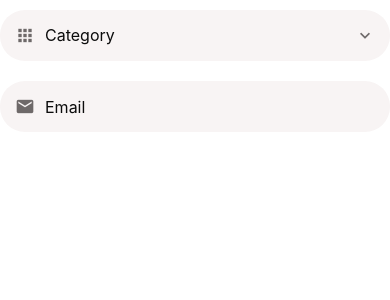
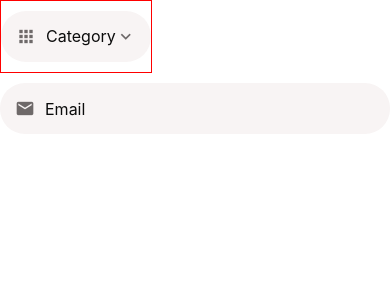
Before and after one commit to jehadabuawwad/done-with-it, a React Native app: screen / in a window 390 px wide. Shown: the top 300 px of the page. Built offline with nearby package versions, Linux system fonts and the light colour scheme.

Commit message:
feat : picker modal added

```diff
--- a/app/components/AppPicker.tsx
+++ b/app/components/AppPicker.tsx
@@ -1,9 +1,18 @@
-import { Platform, StyleSheet, TextInput, View } from "react-native";
+import {
+  Button,
+  Modal,
+  Platform,
+  StyleSheet,
+  TouchableNativeFeedback,
+  View,
+} from "react-native";
 import { MaterialCommunityIcons } from "@expo/vector-icons";
 
 import defaultStyle from "../config/style";
 import colors from "../config/colors";
 import AppText from "./AppText";
+import { useState } from "react";
+import Screen from "./Screen";
 
 interface IAppPickerProps {
   icon: any;
@@ -15,7 +24,10 @@ export const AppPicker: React.FunctionComponent<IAppPickerProps> = ({
   placeholder,
   ...otherProps
 }) => {
+  const [modalVisible, setModalVisible] = useState(false);
   return (
+    <>
+      <TouchableNativeFeedback onPress={() => setModalVisible(true)}>
         <View style={styles.container}>
           {icon && (
             <MaterialCommunityIcons
@@ -34,6 +46,13 @@ export const AppPicker: React.FunctionComponent<IAppPickerProps> = ({
             />
           )}
         </View>
+      </TouchableNativeFeedback>
+      <Modal visible={modalVisible} animationType='slide'>
+        <Screen>
+          <Button title='Close' onPress={() => setModalVisible(false)}></Button>
+        </Screen>
+      </Modal>
+    </>
   );
 };
 
```
Lines whose indentation alone changed are shown as unchanged.
